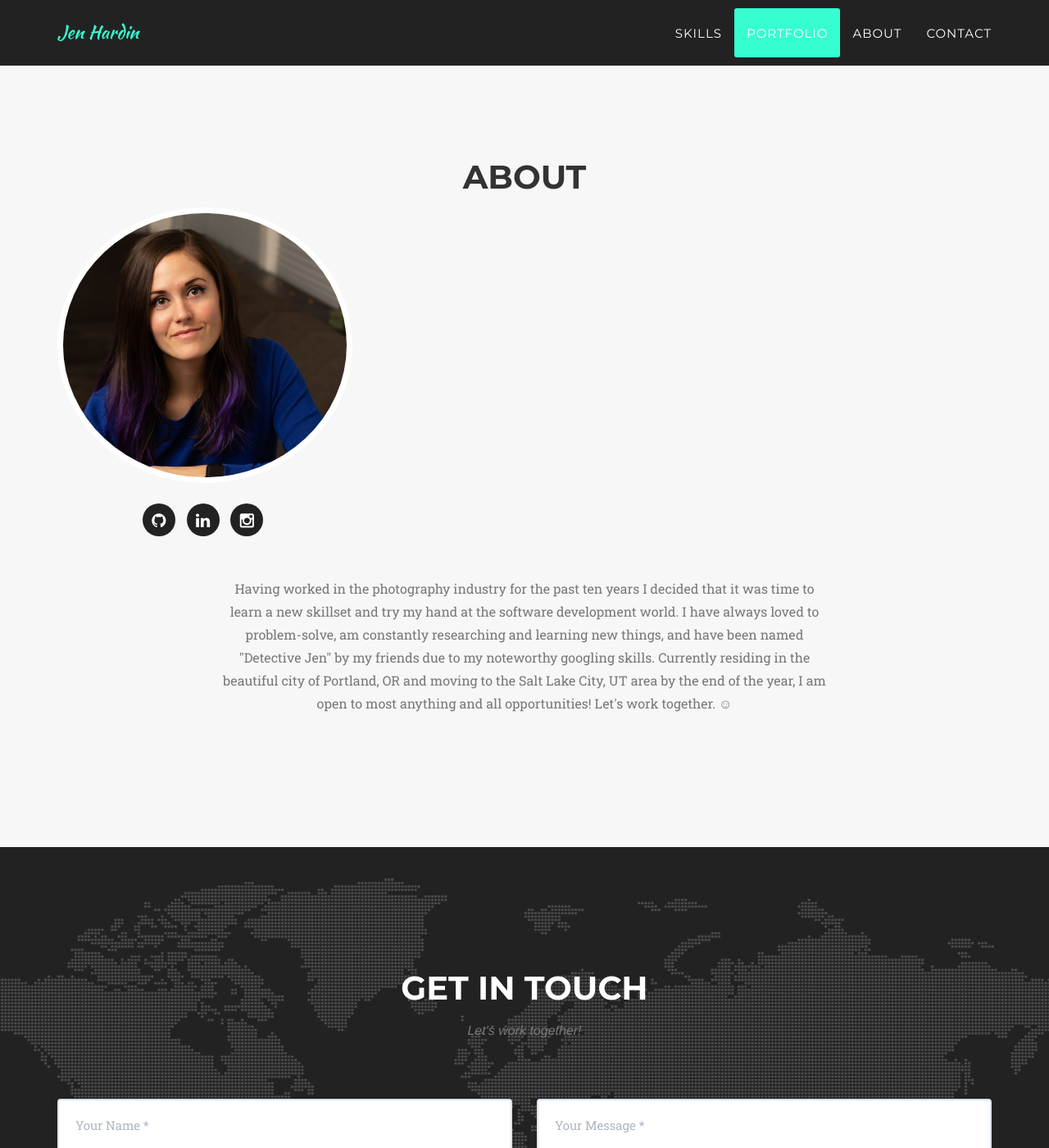
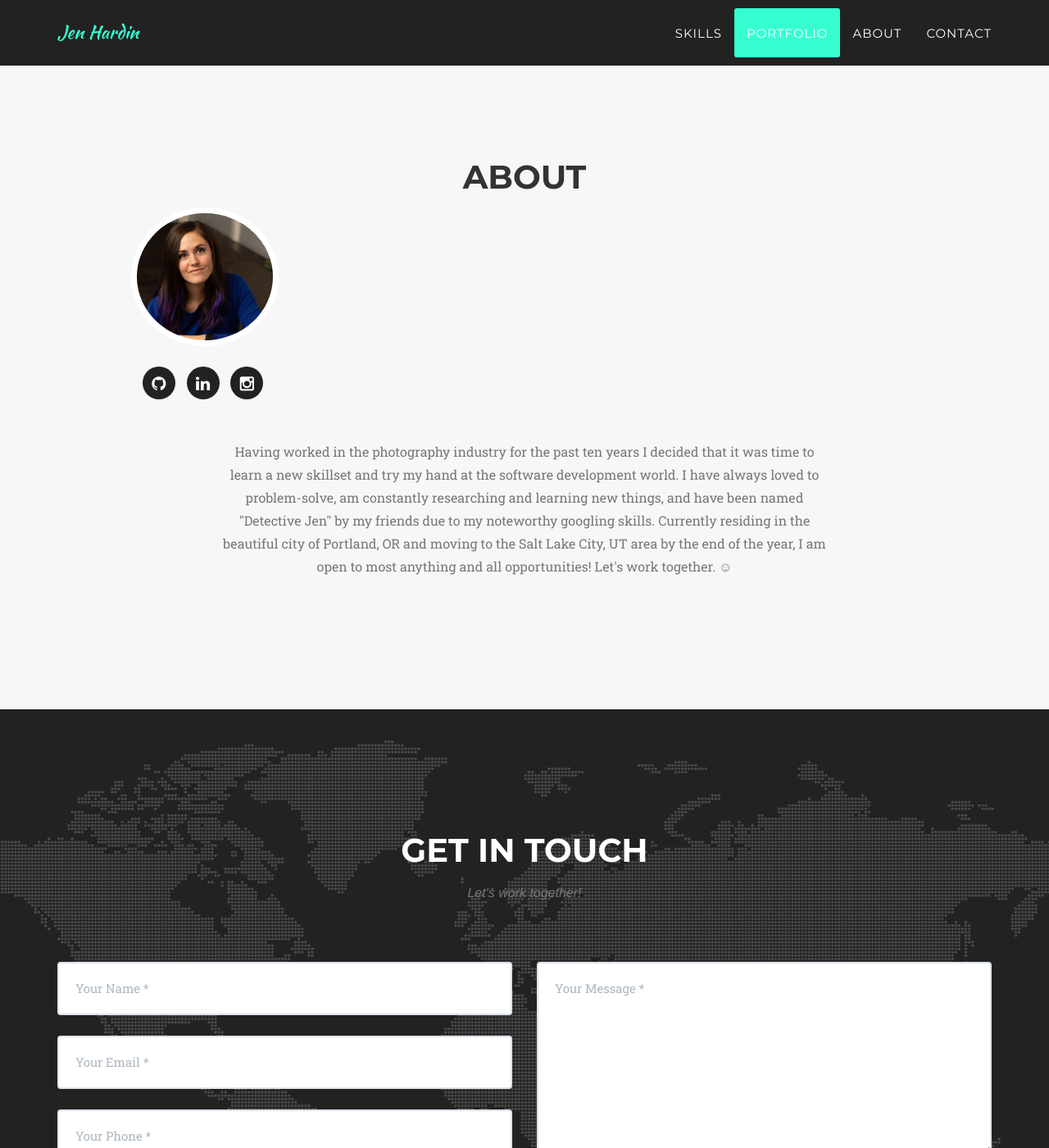
Before and after one commit to jenhardin/jenhardin.github.io, a Jekyll site: the page built from index.html, in a window 1280 px wide and 1400 px high, scrolled down 2662 px. Shown: the whole window at 82% size. Built offline with Jekyll 4.4.1, drawn with Linux system fonts in a browser that asks for light colours; some web fonts are replaced.

Commit message:
Update agency.css

```diff
--- a/_includes/css/agency.css
+++ b/_includes/css/agency.css
@@ -638,7 +638,10 @@ section h3.section-subheading {
 }
 
 .team-member img {
-    margin: auto auto;
+    display: block;
+  margin-left: auto;
+  margin-right: auto;
+  width: 50%;
     border: 7px solid #fff;
 }
 
```
